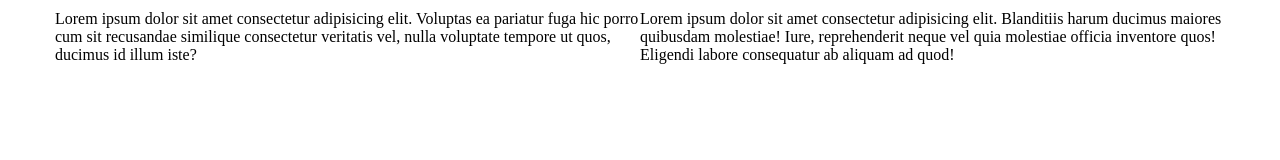
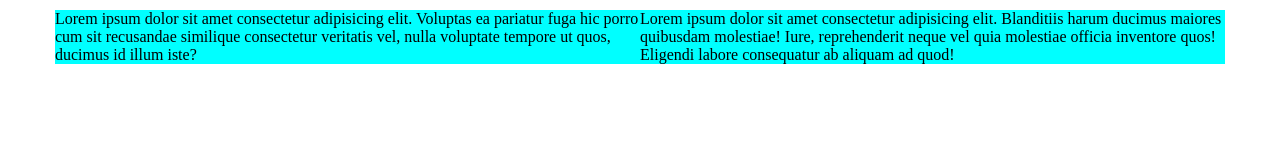
Before and after one commit to IgnazioMont/html-css-12bool, a plain HTML site: page frame test/index.html in a window 1280 px wide. Drawn offline with Linux system fonts and the light colour scheme.

Commit message:
try color

```diff
--- a/css/style.css
+++ b/css/style.css
@@ -1,3 +1,7 @@
 section {
     padding: 10px;
 }
+
+.container {
+    background-color: aqua;
+}
```
